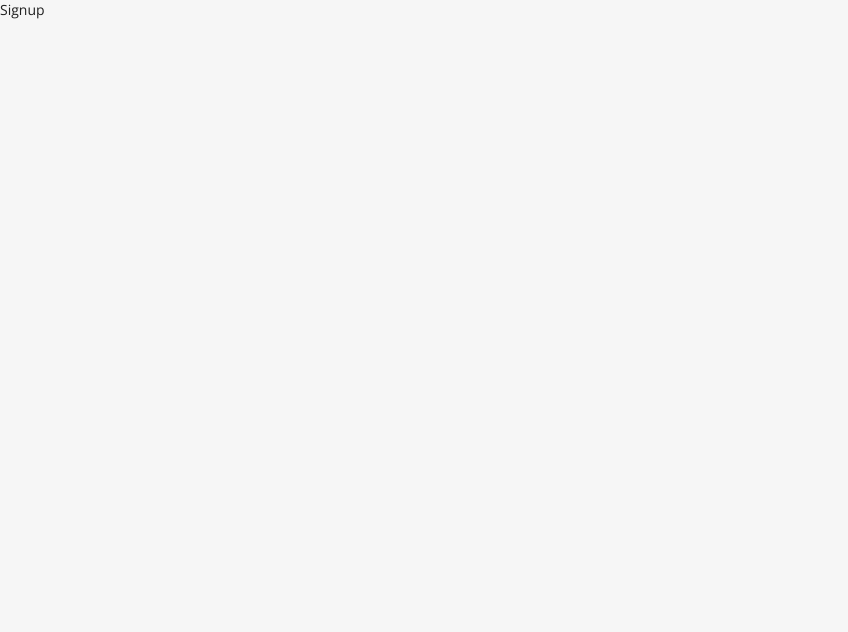
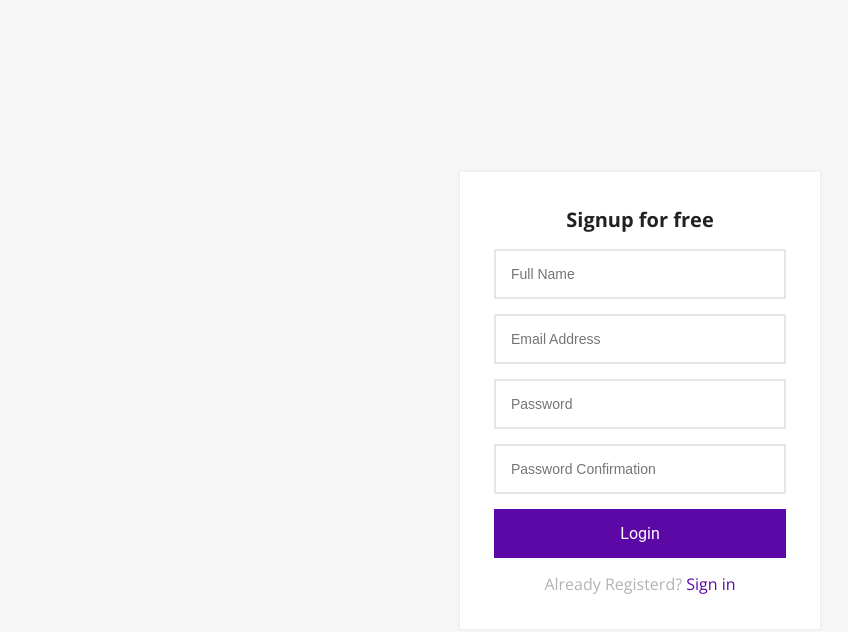
Before and after one commit to Mosab97/laravel-react-full-stack, a React (Vite) app in the folder react/: page /signup in a window 1280 px wide. Shown: the top 632 px of the page, without its empty margins (0-848 px from the left). Built offline with nearby package versions, Linux system fonts and the light colour scheme.

Commit message:
guest layout v2

```diff
--- a/react/src/components/GuestLayout.jsx
+++ b/react/src/components/GuestLayout.jsx
@@ -10,9 +10,7 @@
   }
   return (
     <div>
-      <div>
-        <Outlet />
-      </div>
+      <Outlet />
     </div>
   );
 }
--- a/react/src/views/Login.jsx
+++ b/react/src/views/Login.jsx
@@ -10,6 +10,7 @@
     <div className="login-signup-form animated fadeInDown">
       <div className="form">
         <form onSubmit={onSubmit}>
+          <h1 className="title">Login into your account</h1>
           <input type="email" placeholder="Email" />
           <input type="password" placeholder="Password" />
           <button className="btn btn-block">Login</button>
--- a/react/src/views/Signup.jsx
+++ b/react/src/views/Signup.jsx
@@ -1,5 +1,25 @@
 import React from "react";
+import { Link } from "react-router-dom";
 
 export default function Signup() {
-    return <div>Signup</div>;
+  const onSubmit = (ev) => {
+    ev.preventDefualt();
+  };
+  return (
+    <div className="login-signup-form animated fadeInDown">
+      <div className="form">
+        <form onSubmit={onSubmit}>
+          <h1 className="title">Signup for free</h1>
+          <input type="text" placeholder="Full Name" />
+          <input type="email" placeholder="Email Address" />
+          <input type="password" placeholder="Password" />
+          <input type="password" placeholder="Password Confirmation" />
+          <button className="btn btn-block">Login</button>
+          <p className="message">
+            Already Registerd? <Link to="/login">Sign in</Link>
+          </p>
+        </form>
+      </div>
+    </div>
+  );
 }
```
